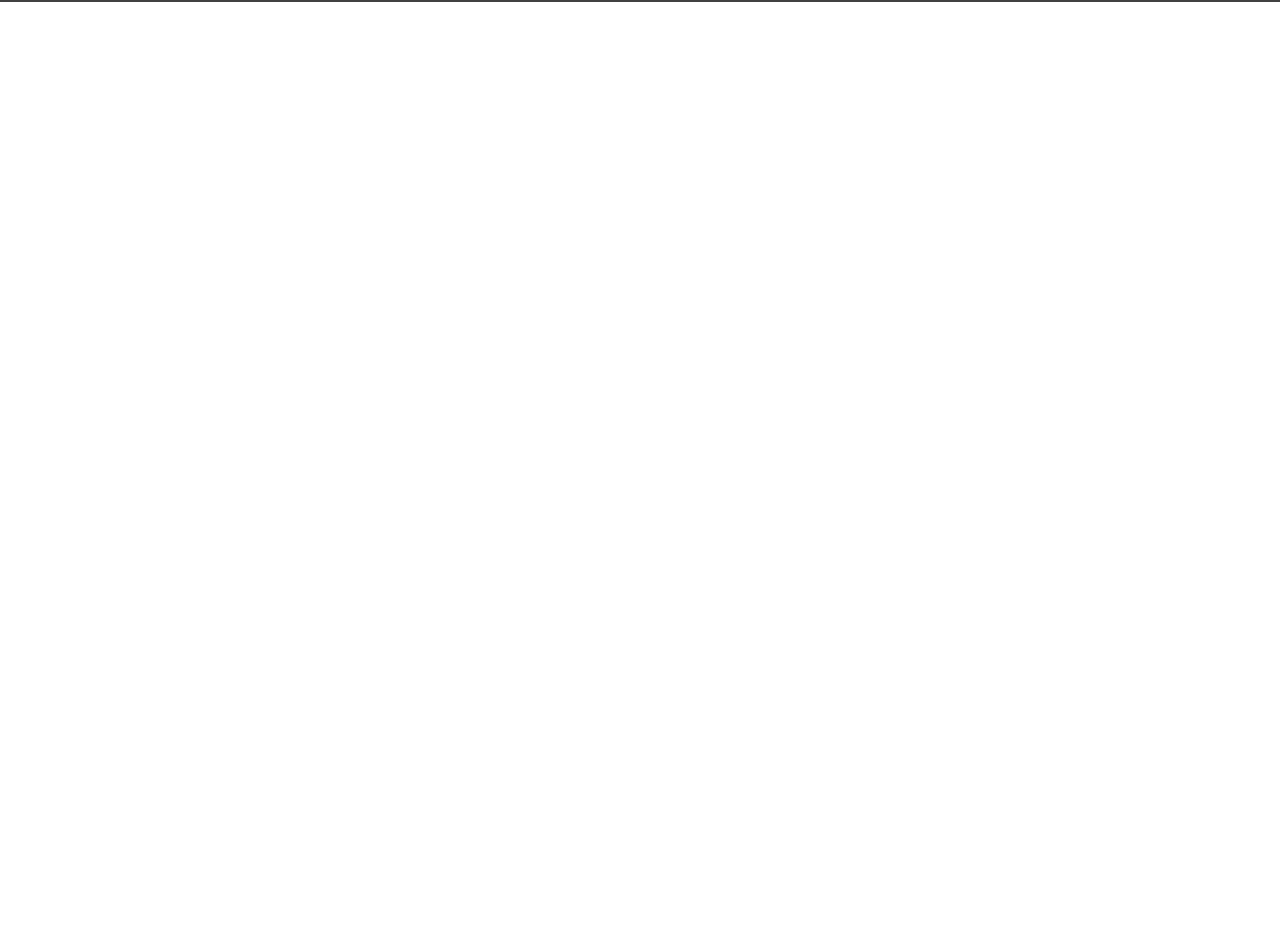
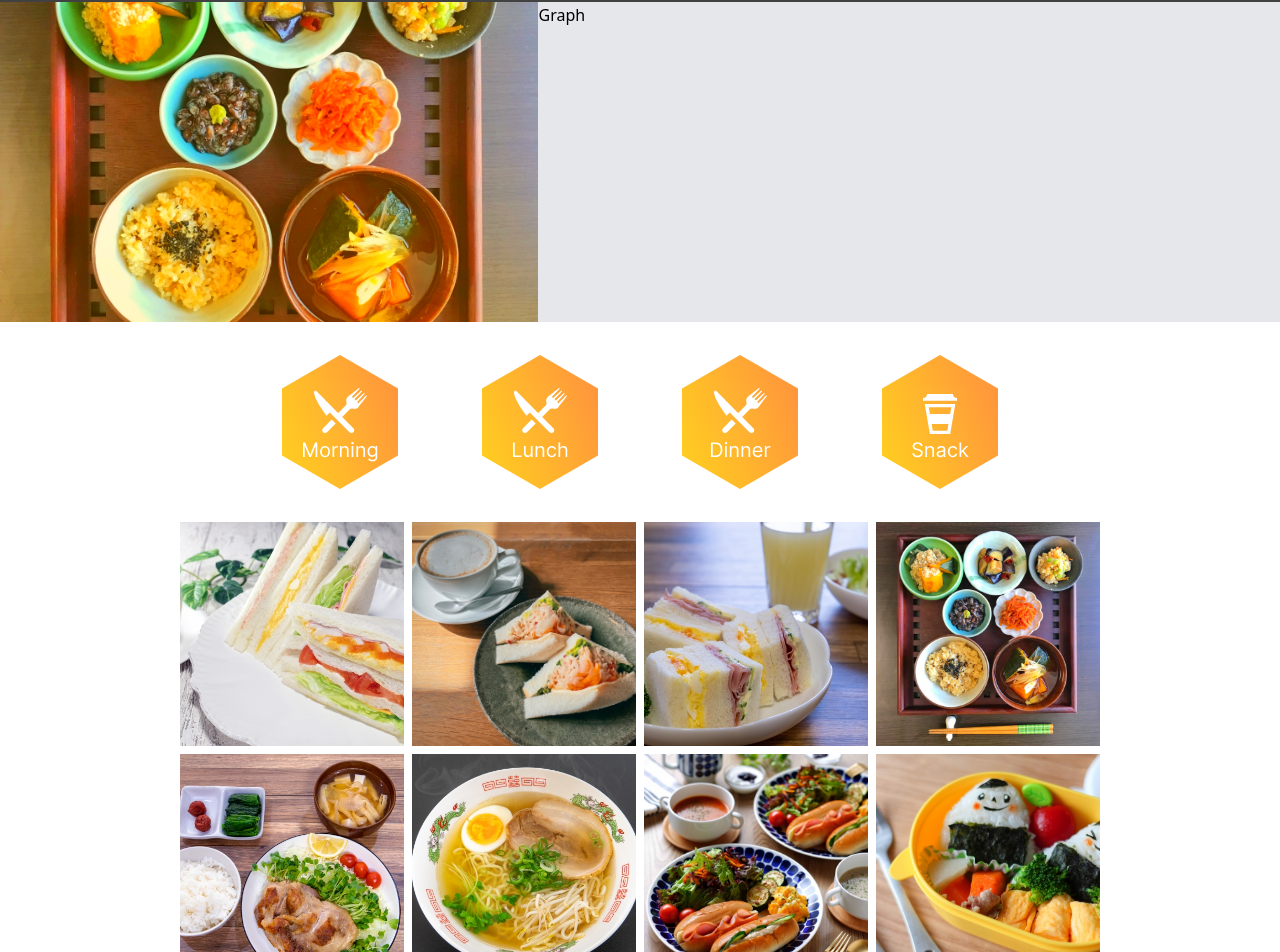
Before and after one commit to simpledark-dev/arent-health-web-app, a Next.js app: page / in a window 1280 px wide. Shown: the part 62-1014 px from the top of the page. Before the commit the page ends 800 px from the top, so only its background shows below. Built offline with nearby package versions, Linux system fonts and the light colour scheme.

Commit message:
Display overview and meal history (top page)

```diff
--- /dev/null
+++ b/components/TopPage/MealHistory.tsx
@@ -0,0 +1,136 @@
+import Image from "next/image";
+import morningHex from "@/public/assets/morning_component_hex.svg";
+import lunchHex from "@/public/assets/lunch_component_hex.svg";
+import dinnerHex from "@/public/assets/dinner_component_hex.svg";
+import snackHex from "@/public/assets/snack_component_hex.svg";
+
+import mealImg1 from "@/public/images/m01.jpg";
+import mealImg2 from "@/public/images/m02.jpg";
+import mealImg3 from "@/public/images/m03.jpg";
+import mealImg4 from "@/public/images/d01.jpg";
+import mealImg5 from "@/public/images/d02.jpg";
+import mealImg6 from "@/public/images/l01.jpg";
+import mealImg7 from "@/public/images/l02.jpg";
+import mealImg8 from "@/public/images/l03.jpg";
+
+const FilterButtons = () => {
+  return (
+    <div className="flex justify-center gap-16">
+      <Image src={morningHex} alt="morning-hex" />
+      <Image src={lunchHex} alt="lunch-hex" />
+      <Image src={dinnerHex} alt="dinner-hex" />
+      <Image src={snackHex} alt="snack-hex" />
+    </div>
+  );
+};
+
+enum MealType {
+  MORNING = "Morning",
+  LUNCH = "Lunch",
+  DINNER = "Dinner",
+  SNACK = "Snack",
+}
+
+const mealList = [
+  {
+    id: 0,
+    time: {
+      date: 21,
+      month: 5,
+    },
+    type: MealType.MORNING,
+    image: mealImg1,
+  },
+  {
+    id: 0,
+    time: {
+      date: 21,
+      month: 5,
+    },
+    type: MealType.MORNING,
+    image: mealImg2,
+  },
+  {
+    id: 0,
+    time: {
+      date: 21,
+      month: 5,
+    },
+    type: MealType.MORNING,
+    image: mealImg3,
+  },
+  {
+    id: 0,
+    time: {
+      date: 21,
+      month: 5,
+    },
+    type: MealType.MORNING,
+    image: mealImg4,
+  },
+  {
+    id: 0,
+    time: {
+      date: 21,
+      month: 5,
+    },
+    type: MealType.MORNING,
+    image: mealImg5,
+  },
+  {
+    id: 0,
+    time: {
+      date: 21,
+      month: 5,
+    },
+    type: MealType.MORNING,
+    image: mealImg6,
+  },
+  {
+    id: 0,
+    time: {
+      date: 21,
+      month: 5,
+    },
+    type: MealType.MORNING,
+    image: mealImg7,
+  },
+  {
+    id: 0,
+    time: {
+      date: 21,
+      month: 5,
+    },
+    type: MealType.MORNING,
+    image: mealImg8,
+  },
+];
+
+const MealList = () => {
+  return (
+    <div className="flex flex-wrap justify-center gap-2">
+      {mealList.map((meal) => {
+        return (
+          <>
+            <Image
+              className="w-56 aspect-square object-cover"
+              src={meal.image}
+              alt="meal"
+            />
+          </>
+        );
+      })}
+    </div>
+  );
+};
+
+const MealHistory = () => {
+  return (
+    <section className="max-w-screen-lg mx-auto my-8  space-y-8">
+      <FilterButtons />
+      <MealList />
+    </section>
+  );
+};
+
+export default MealHistory;
--- /dev/null
+++ b/components/TopPage/Overview.tsx
@@ -0,0 +1,24 @@
+import d01 from "@/public/images/d01.jpg";
+import Image from "next/image";
+
+//background: linear-gradient(225deg, #FFCC21 0%, #FF963C 100%);
+const Overview = () => {
+  return (
+    <section>
+      <div className="flex">
+        <div className="w-[42%] max-h-80 ">
+          <div className="h-full bg-gradient-to-br from-yellow-300/10 to-yellow-500/30 saturate-150 brightness-100">
+            <Image
+              className="relative z-10 h-full object-cover mix-blend-soft-light"
+              src={d01}
+              alt="Achievement rate bg"
+            />
+          </div>
+        </div>
+        <div className="bg-gray-200 w-[58%] border">Graph</div>
+      </div>
+    </section>
+  );
+};
+
+export default Overview;
--- a/pages/top-page/index.tsx
+++ b/pages/top-page/index.tsx
@@ -1,9 +1,13 @@
 import Navbar from "@/components/Navbar";
+import MealHistory from "@/components/TopPage/MealHistory";
+import Overview from "@/components/TopPage/Overview";
 
 const TopPage = () => {
   return (
     <>
       <Navbar />
+      <Overview />
+      <MealHistory />
     </>
   );
 };
```
